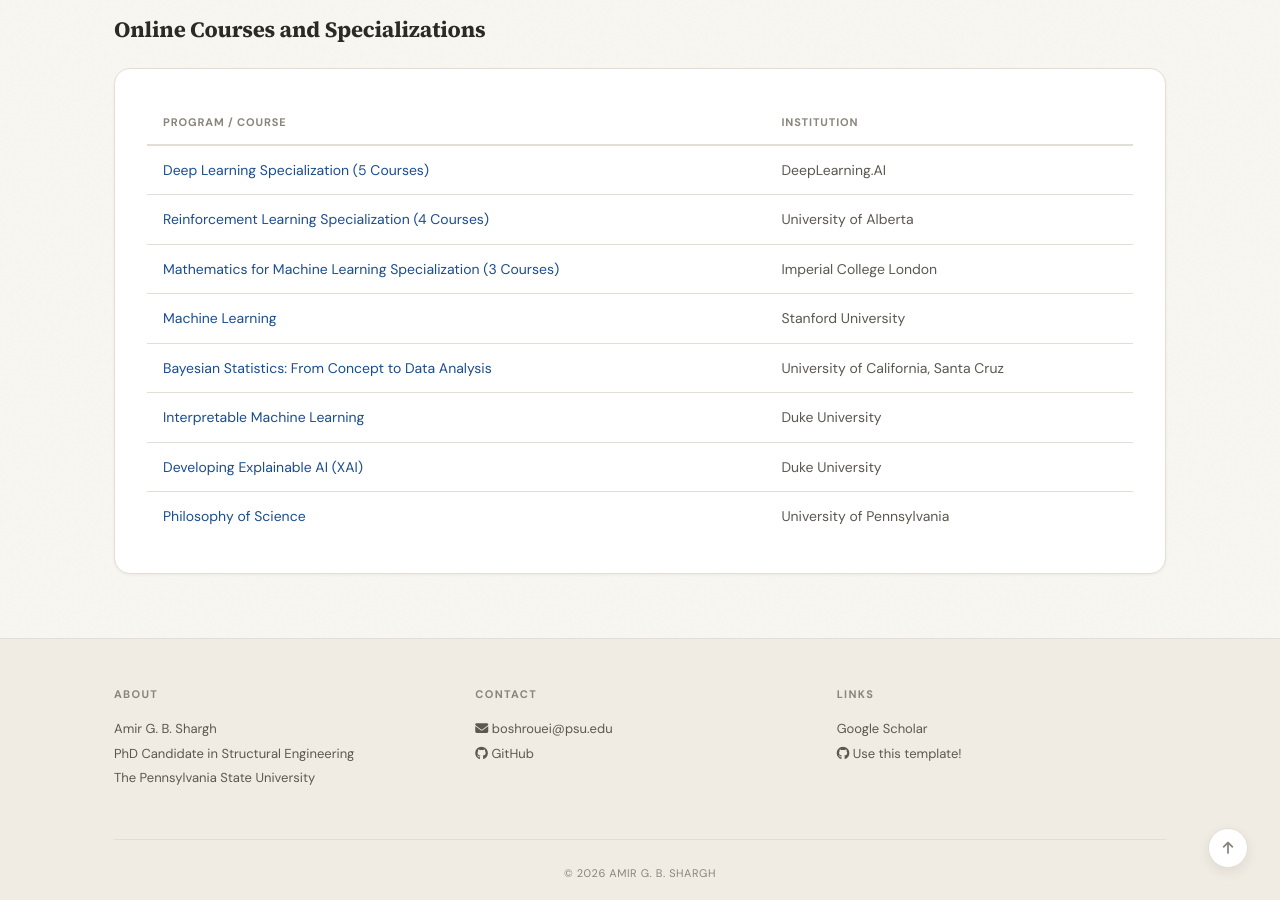
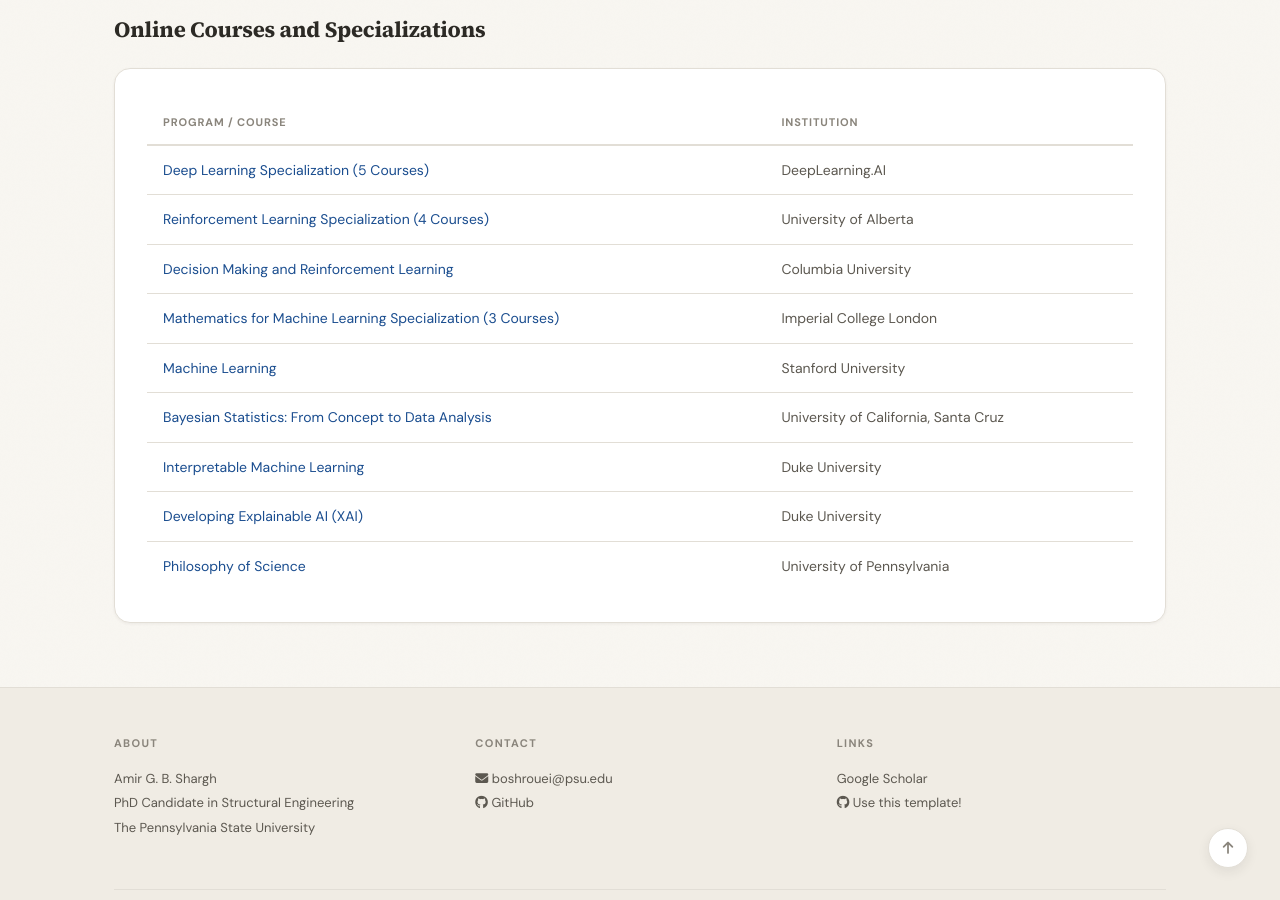
Before and after one commit to AGB-Shargh/AGB-Shargh.github.io, a Jekyll site: the page built from _pages/courses.md, in a window 1280 px wide and 900 px high, scrolled down 927 px. Built offline with Jekyll 4.4.1, drawn with Linux system fonts in a browser that asks for light colours; a style sheet for code colours, icons or effects is not loaded.

Commit message:
Update courses.md

```diff
--- a/_pages/courses.md
+++ b/_pages/courses.md
@@ -70,6 +70,18 @@ permalink: /courses/
     </a>
   </td>
   <td>University of Alberta</td>
+</tr>
+
+<tr>
+  <td>
+    <a href="https://www.coursera.org/account/accomplishments/verify/LEOQV59DCHVO"
+       target="_blank"
+       rel="noopener"
+       title="View Certificate">
+      Decision Making and Reinforcement Learning
+    </a>
+  </td>
+  <td>Columbia University</td>
 </tr>
 
 <tr>
```
